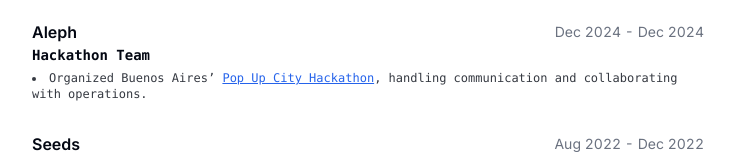
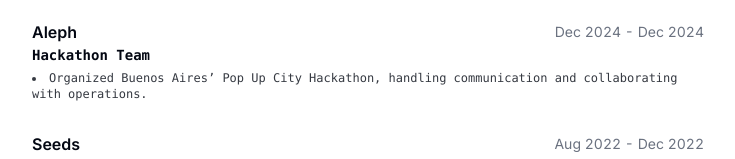
Before and after one commit to eugeniatel/eugecv, a Next.js app: page / in a window 1280 px wide. Shown: the part 502-661 px from the top of the page, without its empty margins (272-1007 px from the left). Built offline with nearby package versions, Linux system fonts and the light colour scheme.

Commit message:
fixed links

```diff
--- a/package.json
+++ b/package.json
@@ -21,8 +21,8 @@
     "cmdk": "^0.2.0",
     "graphql": "^16.8.1",
     "graphql-scalars": "^1.23.0",
-    "lucide-react": "^0.300.0",
-    "next": "14.2.1",
+    "lucide-react": "^0.475.0",
+    "next": "^14.2.24",
     "react": "^18",
     "react-dom": "^18",
     "reflect-metadata": "^0.2.2",
--- a/src/app/components/WorkExperience.tsx
+++ b/src/app/components/WorkExperience.tsx
@@ -9,12 +9,12 @@
 
 interface BadgeListProps {
   className?: string;
-  badges: WorkBadges;
+  badges?: WorkBadges; // Make badges optional
 }
 
 /**
- * Renders a list of badges for work experience
- * Handles both mobile and desktop layouts through className prop
+ * Renders a list of badges for work experience.
+ * Handles both mobile and desktop layouts through className prop.
  */
 function BadgeList({ className, badges = [] }: BadgeListProps) {
   if (badges.length === 0) return null;
@@ -33,7 +33,7 @@
 }
 
 /**
- * Displays the work period in a consistent format
+ * Displays the work period in a consistent format.
  */
 function WorkPeriod({ start, end }: WorkPeriodProps) {
   return (
@@ -48,13 +48,14 @@
 
 interface CompanyLinkProps {
   company: WorkExperience["company"];
-  link: WorkExperience["link"];
+  link?: WorkExperience["link"]; // Make link optional
 }
 
 /**
- * Renders company name with optional link
+ * Renders company name with an optional link.
  */
 function CompanyLink({ company, link }: CompanyLinkProps) {
+  if (!link) return <span>{company}</span>;
   return (
     <a
       className="hover:underline"
@@ -73,11 +74,12 @@
 }
 
 /**
- * Individual work experience card component
- * Handles responsive layout for badges (mobile/desktop)
+ * Individual work experience card component.
+ * Handles responsive layout for badges (mobile/desktop).
  */
 function WorkExperienceItem({ work }: WorkExperienceItemProps) {
-  const { company, link, badges, title, start, end, description } = work;
+  // Set default for badges to empty array if undefined.
+  const { company, link, badges = [], title, start, end, description } = work;
 
   return (
     <Card className="py-1 print:py-0">
@@ -118,8 +120,8 @@
 }
 
 /**
- * Main work experience section component
- * Renders a list of work experiences in chronological order
+ * Main work experience section component.
+ * Renders a list of work experiences in chronological order.
  */
 export function WorkExperience({ work }: WorkExperienceProps) {
   return (
--- a/src/data/resume-data.tsx
+++ b/src/data/resume-data.tsx
@@ -45,6 +45,7 @@
   work: [
     {
       company: "Web3 Citizen",
+      link: "https://web3citizen.xyz",
       title: "Core Contributor",
       start: "Sep 2023",
       end: "Present",
@@ -81,30 +82,26 @@
           </li>
         </ul>
       ),
+      badges: [],
     },
     {
       company: "Aleph",
+      link: "https://aleph.crecimiento.build/hackathon",
       title: "Hackathon Team",
       start: "Dec 2024",
       end: "Dec 2024",
       description: (
         <ul className="list-disc list-inside">
           <li>
-            Organized Buenos Aires’{" "}
-              <a
-                href="https://aleph.crecimiento.build/hackathon"
-                target="_blank"
-                rel="noopener noreferrer"
-                className="underline text-blue-600 hover:text-blue-800 visited:text-purple-600"
-              >
-                Pop Up City Hackathon
-              </a>, handling communication and collaborating with operations.
+            Organized Buenos Aires’ Pop Up City Hackathon, handling communication and collaborating with operations.
           </li>
         </ul>
       ),
+      badges: [],
     },
     {
       company: "Seeds",
+      link: "https://www.weareseeders.com/",
       title: "Marketing Analyst",
       start: "Aug 2022",
       end: "Dec 2022",
@@ -118,9 +115,11 @@
           </li>
         </ul>
       ),
+      badges: [],
     },
     {
       company: "Ministry of Culture of the City of Buenos Aires",
+      link: "https://buenosaires.gob.ar/ministerio-de-cultura",
       title: "Social Media Manager & Community Manager",
       start: "Apr 2021",
       end: "Aug 2022",
@@ -137,9 +136,11 @@
           </li>
         </ul>
       ),
+      badges: [],
     },
     {
       company: "Other Activities",
+      link: "",
       title: "",
       start: "",
       end: "",
@@ -149,6 +150,7 @@
           <li>Participated in the Translatathon 2024.</li>
         </ul>
       ),
+      badges: [],
     },
   ],
   skills: [
```
Also changed, not shown: src/components/icons/LinkedInIcon.tsx (line endings or trailing spaces), 2 other files (tests, documents, lock files or other folders).
